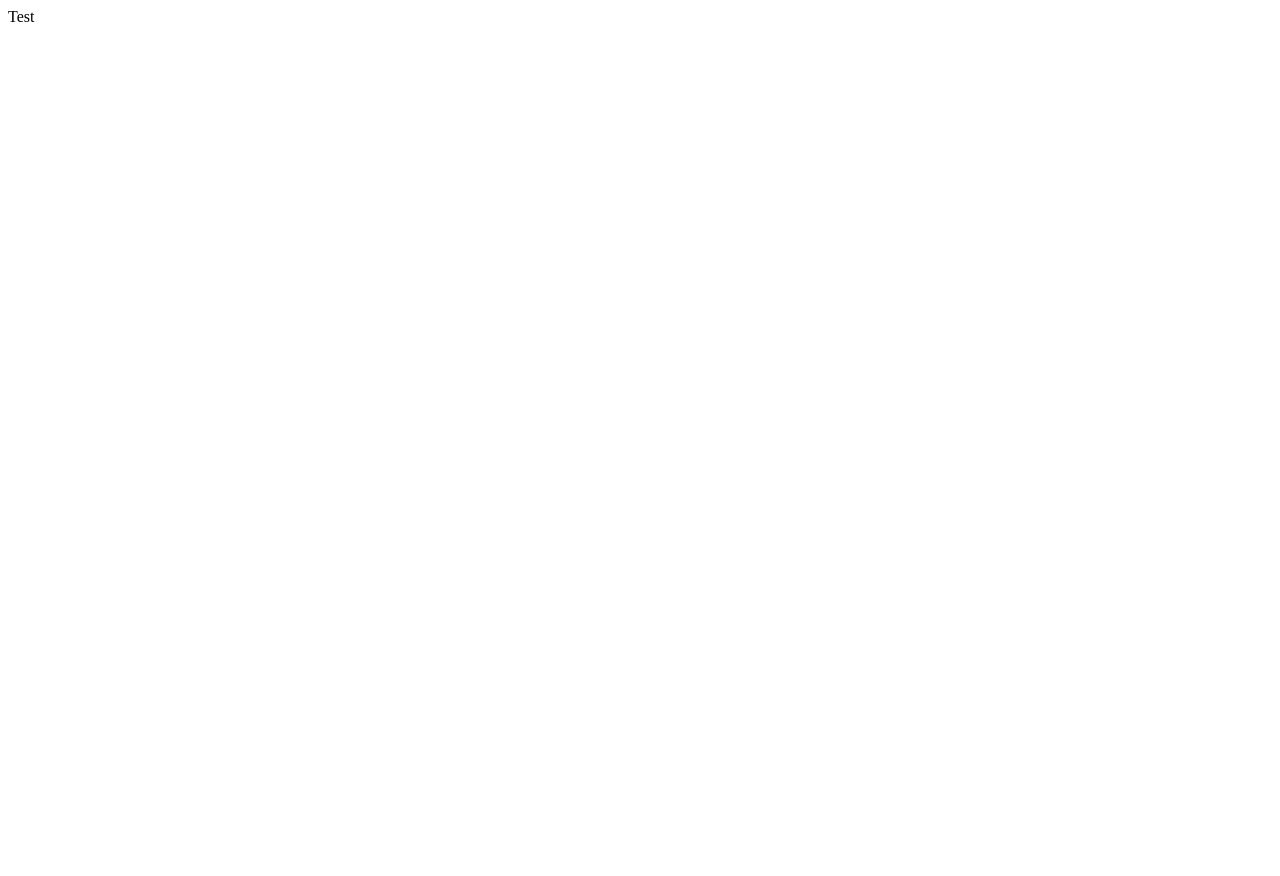
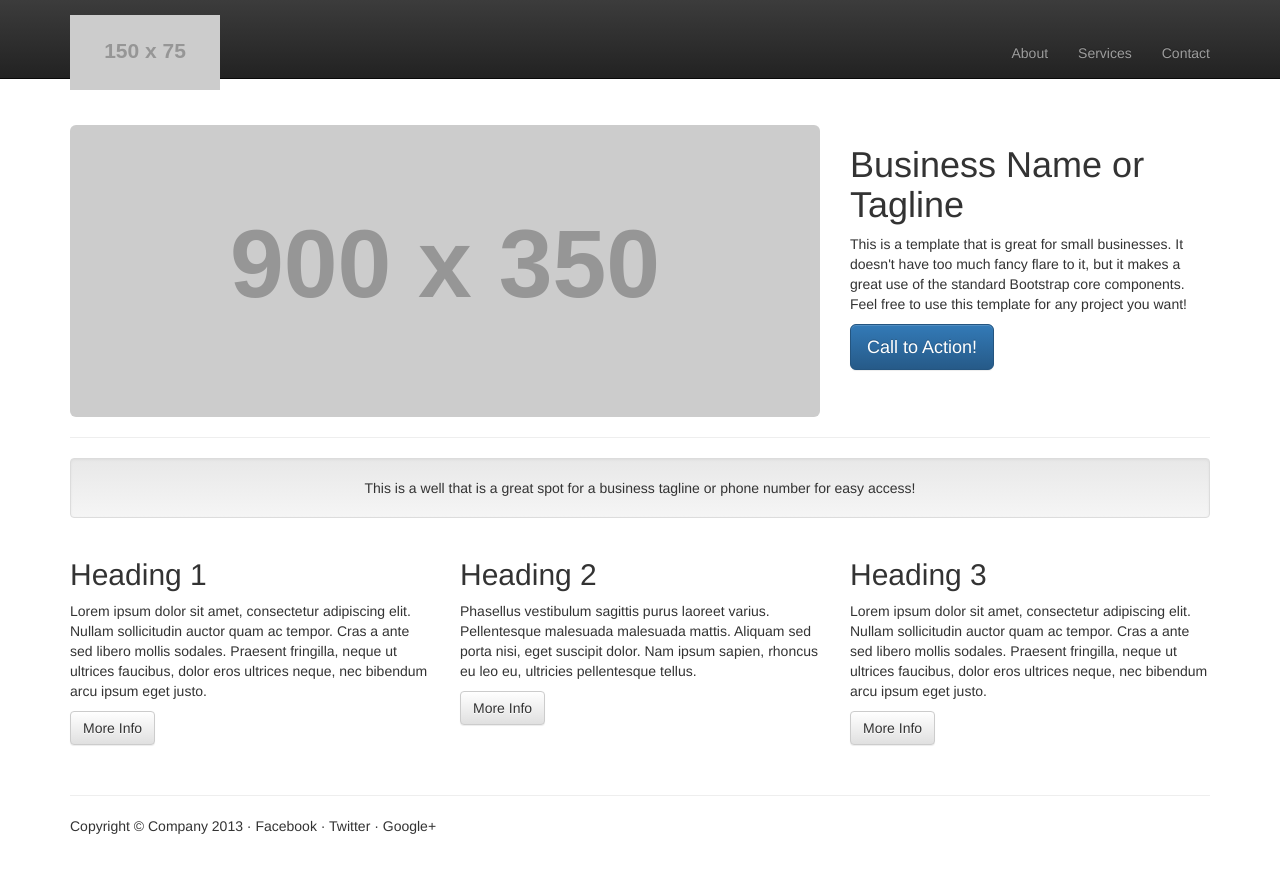
Before and after one commit to emilianionascu/emilianionascu.github.io, a plain HTML site: page index.html in a window 1280 px wide. Before the commit the page ends 800 px from the top, so only its background shows below. Drawn offline with nearby package versions, Linux system fonts and the light colour scheme; placeholder pictures from the web are drawn by us.

Commit message:
Added Bootstrap 3.0.0

```diff
--- /dev/null
+++ b/css/styles.css
@@ -0,0 +1,11 @@
+body {
+    margin-top: 125px; /* adjust this if the height of the menu bar changes */
+}
+
+.nav {
+    margin-top: 28px; /* this is a faux center fix for the nav options - adjust this if you wish to change the logo height or the font of the menu items */
+}
+
+footer {
+    padding: 30px 0;
+}
--- a/index.html
+++ b/index.html
@@ -1,7 +1,116 @@
-<html>
+<!doctype html>
+
+<html lang="en">
 <head>
-<title>Home Page</title>
+    <meta charset="utf-8">
+
+    <title>Emilian Ionascu - Software Developer</title>
+    <meta name="description" content="Software Developer Emilian Ionascu Personal Page">
+    <meta name="author" content="Emilian Ionascu">
+
+    <!--[if lt IE 9]>
+    <script src="http://html5shiv.googlecode.com/svn/trunk/html5.js"></script>
+    <script src="./js/respond.min.js"></script>
+    <![endif]-->
+
+    <link rel="stylesheet" href="http://netdna.bootstrapcdn.com/bootstrap/3.0.0/css/bootstrap.min.css">
+    <link rel="stylesheet" href="http://netdna.bootstrapcdn.com/bootstrap/3.0.0/css/bootstrap-theme.min.css">
+    <link rel="stylesheet" href="css/styles.css?v=1.0">
+
 </head>
 <body>
-<div>Test</div>
+<nav class="navbar navbar-inverse navbar-fixed-top" role="navigation">
+    <div class="container">
+        <div class="navbar-header">
+            <button type="button" class="navbar-toggle" data-toggle="collapse" data-target=".navbar-ex1-collapse">
+                <span class="sr-only">Toggle navigation</span>
+                <span class="icon-bar"></span>
+                <span class="icon-bar"></span>
+                <span class="icon-bar"></span>
+            </button>
+            <!-- You'll want to use a responsive image option so this logo looks good on devices - I recommend using something like retina.js (do a quick Google search for it and you'll find it) -->
+            <a class="navbar-brand logo-nav" href="index.php"><img src="http://placehold.it/150x75&text=Logo"></a>
+        </div>
+
+        <!-- Collect the nav links, forms, and other content for toggling -->
+        <div class="collapse navbar-collapse navbar-ex1-collapse">
+            <ul class="nav navbar-nav navbar-right">
+                <li><a href="#about">About</a></li>
+                <li><a href="#services">Services</a></li>
+                <li><a href="#contact">Contact</a></li>
+            </ul>
+        </div>
+        <!-- /.navbar-collapse -->
+    </div>
+    <!-- /.container -->
+</nav>
+
+<div class="container">
+
+    <div class="row">
+        <div class="col-lg-8">
+            <img class="img-responsive img-rounded" src="http://placehold.it/900x350"><!-- take out img-rounded if you don't want the rounded corners on the image -->
+        </div>
+        <div class="col-lg-4">
+            <h1>Business Name or Tagline</h1>
+
+            <p>This is a template that is great for small businesses. It doesn't have too much fancy flare to it, but it
+                makes a great use of the standard Bootstrap core components. Feel free to use this template for any
+                project you want!</p>
+            <a class="btn btn-primary btn-lg" href="#">Call to Action!</a>
+        </div>
+    </div>
+
+    <hr>
+
+    <div class="row">
+        <div class="col-lg-12">
+            <div class="well text-center">
+                This is a well that is a great spot for a business tagline or phone number for easy access!
+            </div>
+        </div>
+    </div>
+
+    <div class="row">
+        <div class="col-lg-4">
+            <h2>Heading 1</h2>
+
+            <p>Lorem ipsum dolor sit amet, consectetur adipiscing elit. Nullam sollicitudin auctor quam ac tempor. Cras
+                a ante sed libero mollis sodales. Praesent fringilla, neque ut ultrices faucibus, dolor eros ultrices
+                neque, nec bibendum arcu ipsum eget justo.</p>
+            <a class="btn btn-default" href="#">More Info</a>
+        </div>
+        <div class="col-lg-4">
+            <h2>Heading 2</h2>
+
+            <p>Phasellus vestibulum sagittis purus laoreet varius. Pellentesque malesuada malesuada mattis. Aliquam sed
+                porta nisi, eget suscipit dolor. Nam ipsum sapien, rhoncus eu leo eu, ultricies pellentesque tellus.</p>
+            <a class="btn btn-default" href="#">More Info</a>
+        </div>
+        <div class="col-lg-4">
+            <h2>Heading 3</h2>
+
+            <p>Lorem ipsum dolor sit amet, consectetur adipiscing elit. Nullam sollicitudin auctor quam ac tempor. Cras
+                a ante sed libero mollis sodales. Praesent fringilla, neque ut ultrices faucibus, dolor eros ultrices
+                neque, nec bibendum arcu ipsum eget justo.</p>
+            <a class="btn btn-default" href="#">More Info</a>
+        </div>
+    </div>
+
+    <footer>
+        <hr>
+        <div class="row">
+            <div class="col-lg-12">
+                <p>Copyright &copy; Company 2013 &middot; Facebook &middot; Twitter &middot; Google+</p>
+            </div>
+        </div>
+    </footer>
+
+</div>
+<!-- /.container -->
+
+<script src="http://code.jquery.com/jquery.js"></script>
+<script src="http://netdna.bootstrapcdn.com/bootstrap/3.0.0/js/bootstrap.min.js"></script>
+
 </body>
+</html>
```
